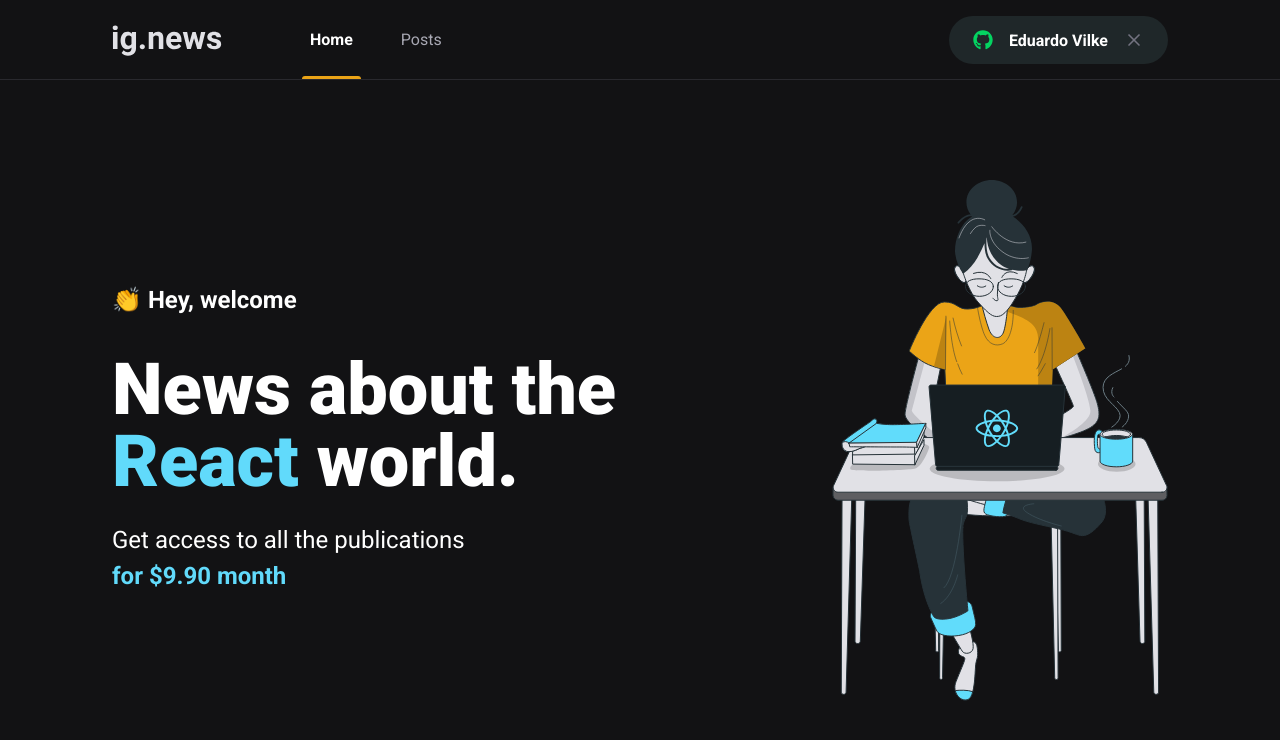
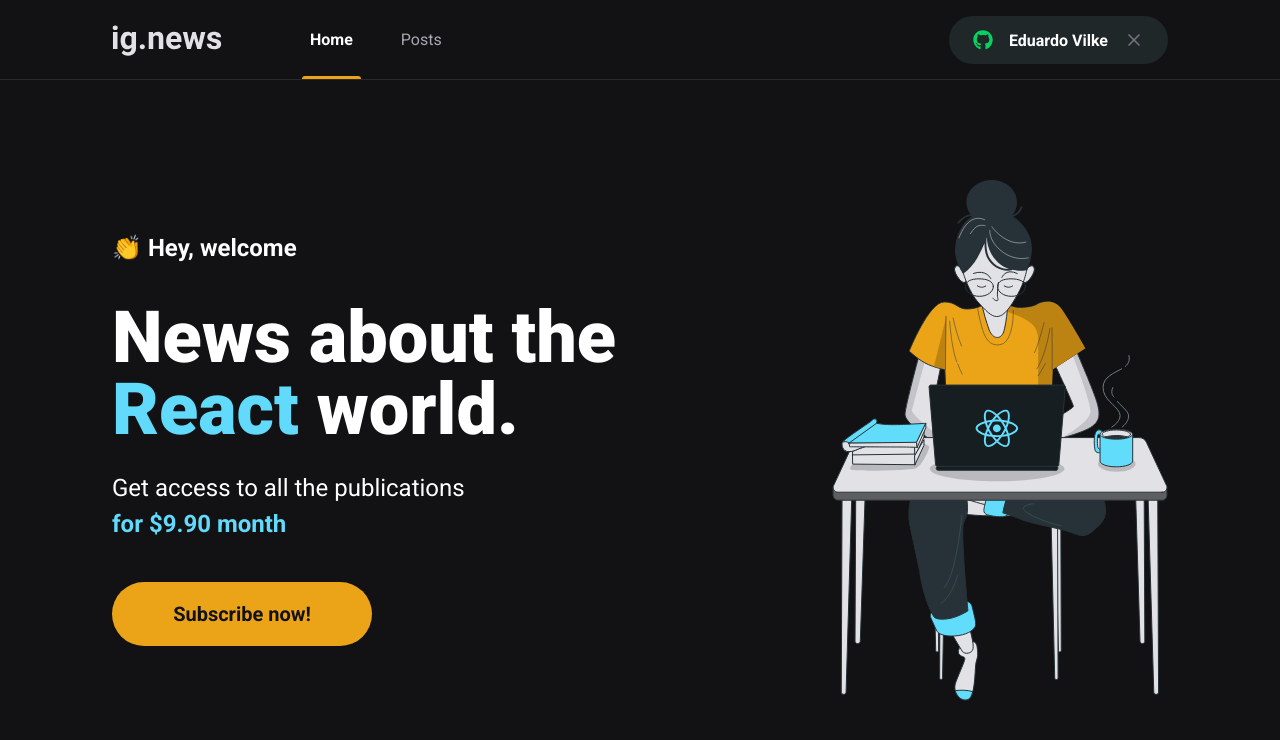
Before and after one commit to eduardovilke/ignews, a Next.js app: page / in a window 1280 px wide. Shown: the top 740 px of the page. Built offline with nearby package versions, Linux system fonts and the light colour scheme.

Commit message:
Subscribe Button

```diff
--- /dev/null
+++ b/src/components/SubscribeButton/index.tsx
@@ -0,0 +1,12 @@
+import styles from './styles.module.scss'
+
+export function SubscribeButton () {
+  return (
+    <button
+      type="button"
+      className={styles.subscribeButton}
+    >
+      Subscribe now!
+    </button>
+  )
+}
--- /dev/null
+++ b/src/components/SubscribeButton/styles.module.scss
@@ -0,0 +1,21 @@
+.subscribeButton {
+  width: 260px;
+  height: 4rem;
+  border: 0;
+  border-radius: 2rem;
+  background: var(--yellow-500);
+  color: var(--gray-900);
+  font-size: 1.25rem;
+  font-weight: bold;
+
+  display: flex;
+  align-items: center;
+  justify-content: center;
+
+  transition: filter 0.2s;
+
+  &:hover {
+    filter: brightness(0.8);
+  }
+
+}
--- a/src/pages/home.module.scss
+++ b/src/pages/home.module.scss
@@ -28,7 +28,7 @@
     }
   }
 
-  p{
+  p {
     font-size: 1.5rem;
     line-height: 2.25rem;
     margin-top: 1.5rem;
@@ -38,4 +38,8 @@
       font-weight: bold;
     }
   }
+
+  button {
+    margin-top: 2.5rem;
+  }
 }
--- a/src/pages/index.tsx
+++ b/src/pages/index.tsx
@@ -1,4 +1,5 @@
 import Head from 'next/head'
+import { SubscribeButton } from '../components/SubscribeButton'
 
 import styles from './home.module.scss'
 
@@ -17,6 +18,7 @@
             Get access to all the publications <br />
             <span>for $9.90 month</span>
           </p>
+          <SubscribeButton />
         </section>
 
         <img src="/images/avatar.svg" alt="Girl coding" />
```
